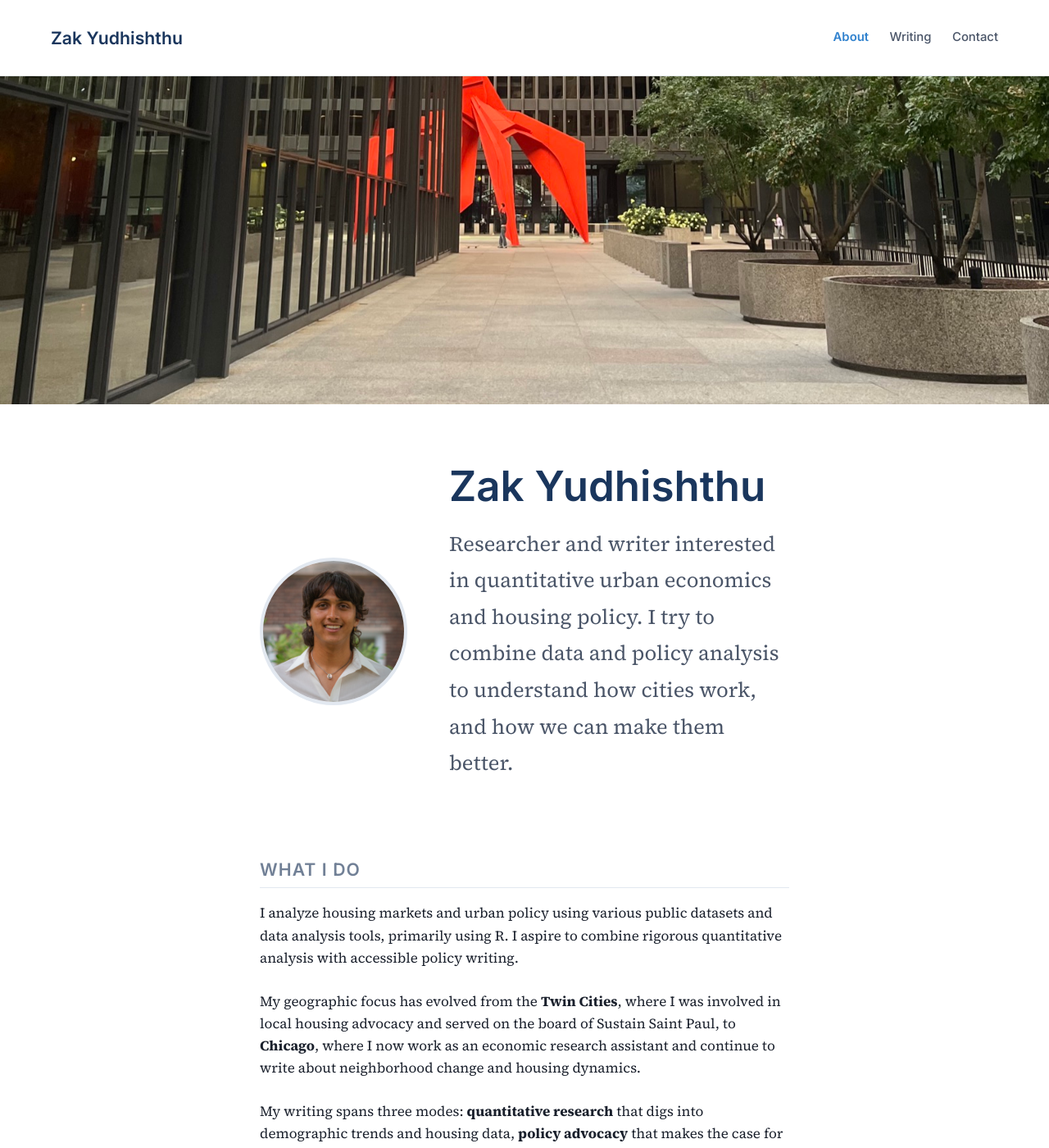
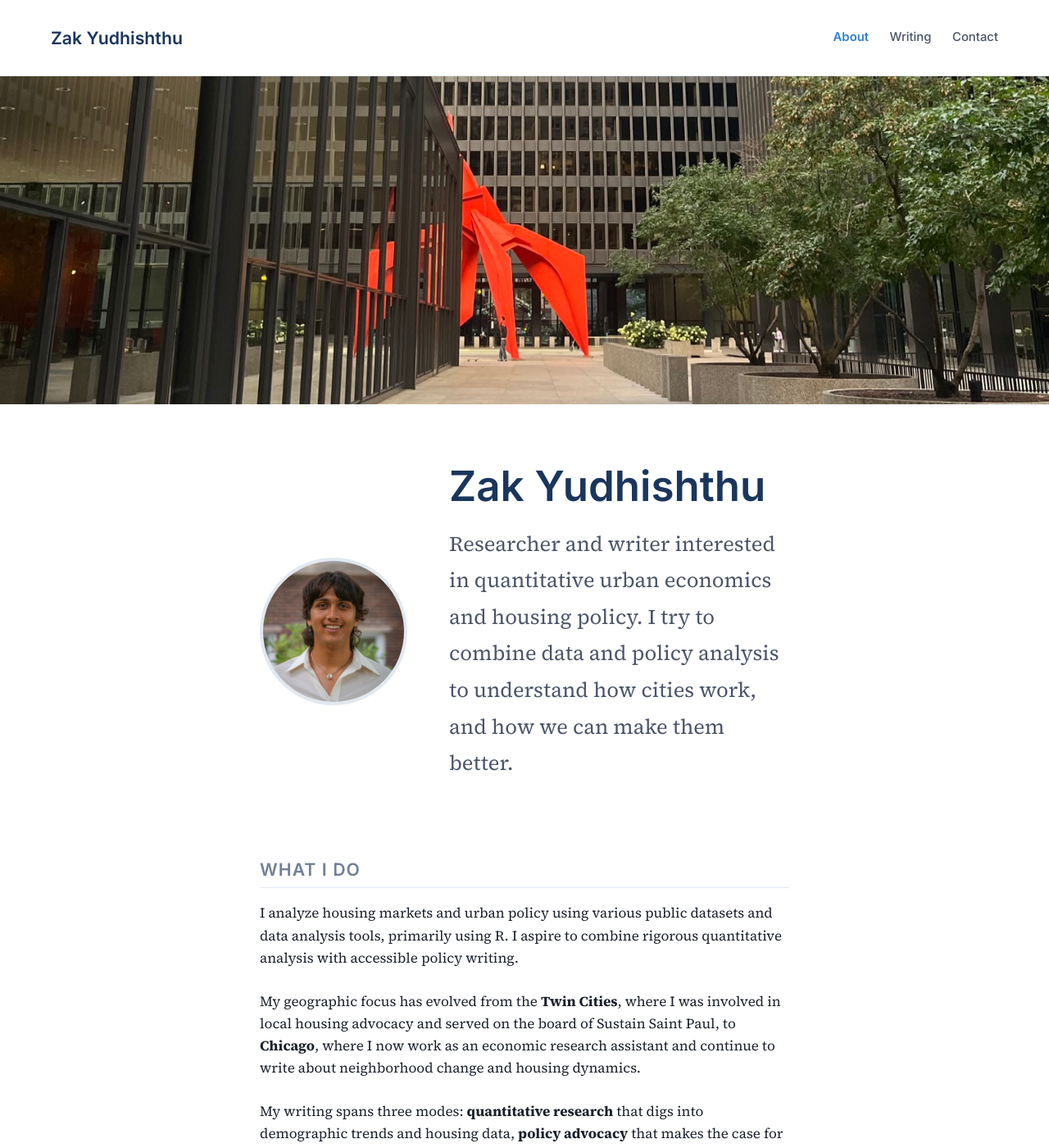
Before and after one commit to zakyudhishthu/personal-site, a Jekyll site: the page built from index.md, in a window 1280 px wide and 1400 px high. Shown: the whole window at 82% size. Built offline with Jekyll 4.4.1, drawn with Linux system fonts in a browser that asks for light colours.

Commit message:
Adjust hero banner position slightly up
Co-Authored-By: Claude Opus 4.5 <noreply@anthropic.com>

```diff
--- a/_sass/_layout.scss
+++ b/_sass/_layout.scss
@@ -201,7 +201,7 @@
     width: 100%;
     height: 400px;
     object-fit: cover;
-    object-position: center bottom;
+    object-position: center 85%;
     display: block;
   }
 }
```
